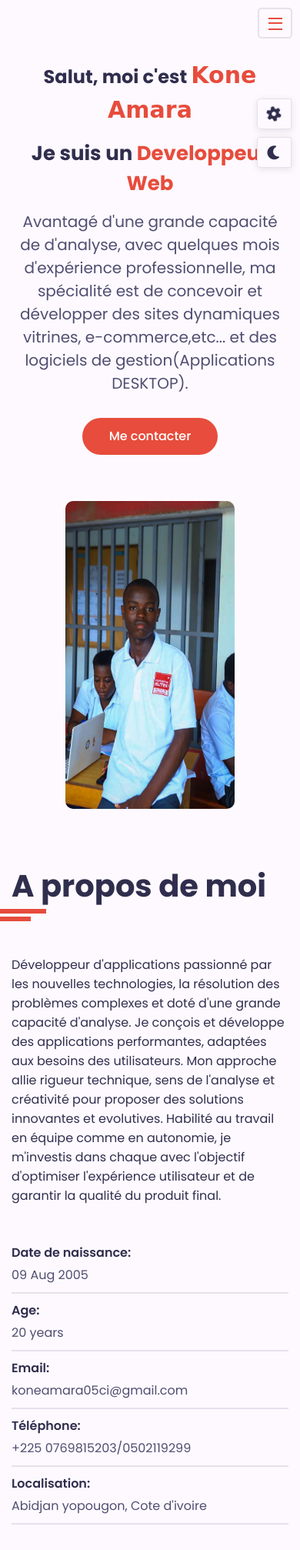
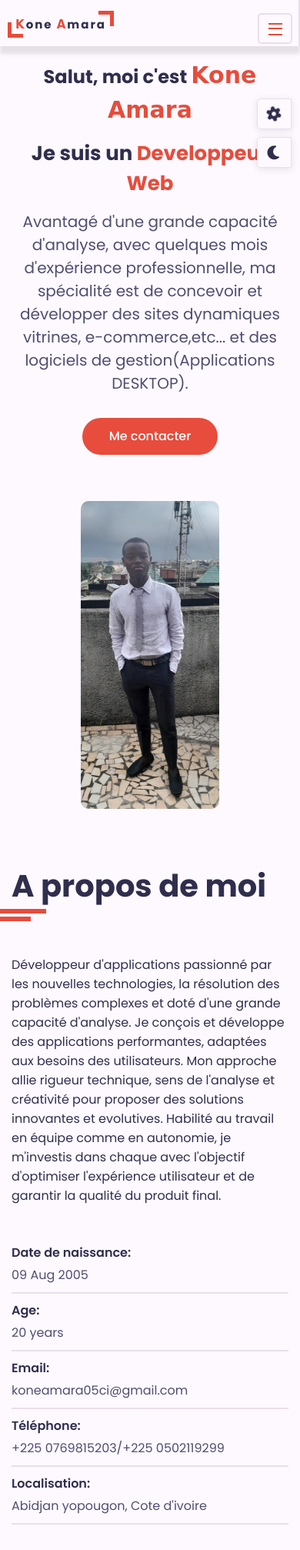
Before and after one commit to kone-amara/kone-amara.github.io, a PHP site: page / in a window 390 px wide. Shown: the top 2014 px of the page at 77% size. Run offline with PHP 8.4, Linux system fonts and the light colour scheme; some libraries are stand-ins or nearby versions; some web fonts are replaced.

Commit message:
Deploiement de mon portefeuille

```diff
--- a/css/style.css
+++ b/css/style.css
@@ -26,6 +26,7 @@ body{
       outline: none;
       text-decoration: none;
       box-sizing: border-box;
+      transition: 0.3s ease;
 }
 ::before,::after{
       box-sizing: border-box;
@@ -167,7 +168,7 @@ ul{
       cursor: pointer;
       position: fixed;
       right: 10px;
-      top: 10px;
+      top: 7%;
       border-radius: 5px;
       background: var(--bg-black-100);
       display: none;
@@ -216,6 +217,7 @@ ul{
 }
 .aside .nav li a.active{
       color: var(--skin-color);
+      border-bottom: 2px solid var(--skin-color);
 }
 .aside .nav li a i{
       margin-right: 15px;
@@ -676,9 +678,45 @@ h3.my-profession{
 }
 /* Responsive */
 @media (max-width: 1199px) {
-      .aside{
-            left: -270px;
+       .aside{
+            width: 100%;
+            left: 0;
+            display: flex;
+            height: auto;
+            box-shadow: 0 10px 5px rgba(18, 13, 13, 0.1);
       }
+      .aside .logo{
+            top: 5px;
+            left: 10px;
+      }
+      .aside .logo a{
+            padding: 7px 10px;
+            font-size: 15px;
+            letter-spacing: 2px;
+      }
+      .aside .nav{
+            display: flex;
+            justify-content: space-between;
+            position: absolute;
+            top: 20%;
+            margin-top: 5px;
+            right: 1%;
+      }
+      .aside .nav li{
+            margin-bottom: auto;
+      }
+      .aside .nav li a{
+            font-size: 11px;
+            padding: 5px;
+            margin: 5px;
+      }
+      .aside .nav li a.active{
+            color: var(--skin-color);
+      }
+      .aside .nav li a i{
+            margin-right: 5px;
+      }
+
       .main-contaner{
             padding-left: 0;
       }
@@ -693,15 +731,23 @@ h3.my-profession{
       }
 }
 @media (max-width: 991px) {
-      .aside .nav-toggler{
+      /* .aside .nav-toggler{
             display: flex;
-      }
-      .aside.active{
+      } */
+      /* .aside.active{
             left: 0;
             box-shadow: 0 0 20px rgba(48, 46, 77, 0.15);
       }
       .aside.active .nav{
             margin-top: 100px;
+      } */
+      .aside{
+            position: fixed;
+      }
+      .aside .nav li a{
+            font-size: 11px;
+            padding: 0px;
+            margin: 6px;
       }
       .home .home-img{
             display: flex;
@@ -747,19 +793,34 @@ h3.my-profession{
 @media (max-width: 575px) {
       .aside .nav-toggler{
             display: flex;
+            top: 2%;
+      }
+      .aside .nav{
+            display: none;
       }
       .aside.active{
             left: 0;
+            height: 100%;
+            width: 35%;
             box-shadow: 0 0 20px rgba(48, 46, 77, 0.15);
       }
       .aside.active .nav{
-            margin-top: 100px;
+            position: absolute;
+            margin-top: 10%;
+            display: block;
+            left: 0;
+            width: 100%;
+            height: 100%;
       }
       .aside .nav li{
             margin-bottom: 10px;
       }
+      .aside.active .nav li a{
+            font-size: 15px;
+            padding: 15px;
+      }
       .aside .nav li a{
-            font-size: 14px;
+            font-size: 15px;
             padding: 5px 10px;
       }
       .main-container{
--- a/index.html
+++ b/index.html
@@ -1,5 +1,5 @@
 <!DOCTYPE html>
-<html lang="en">
+<html lang="fr">
   <head>
     <meta charset="UTF-8" />
     <meta name="viewport" content="width=device-width, initial-scale=1.0" />
@@ -65,12 +65,12 @@
                   Je suis un <span class="typing">Developpeur Web</span>
                 </h3>
                 <p>
-                Avantagé d'une grande capacité de d'analyse, avec quelques mois d'expérience professionnelle, ma spécialité est de concevoir et développer des sites dynamiques vitrines, e-commerce,etc... et des logiciels de gestion(Applications DESKTOP).
+                Avantagé d'une grande capacité d'analyse, avec quelques mois d'expérience professionnelle, ma spécialité est de concevoir et développer des sites dynamiques vitrines, e-commerce,etc... et des logiciels de gestion(Applications DESKTOP).
                 </p>
                 <a href="#contact" class="btn hire-me">Me contacter</a>
               </div>
               <div class="home-img padd-15">
-                <img src="images/AMOSKY.jpg" alt="Aucune image trouvée" />
+                <img src="images/KoneAmara1.jpg" alt="Aucune image trouvée" />
               </div>
             </div>
           </div>
@@ -111,7 +111,7 @@
                         <p>Email: <span>koneamara05ci@gmail.com</span></p>
                       </div>
                       <div class="info-item padd-15">
-                        <p>Téléphone: <span>+225 0769815203/0502119299</span></p>
+                        <p>Téléphone: <span>+225 0769815203/+225 0502119299</span></p>
                       </div>
                       <div class="info-item padd-15">
                         <p>Localisation: <span>Abidjan yopougon, Cote d'ivoire</span></p>
--- a/js/script.js
+++ b/js/script.js
@@ -34,6 +34,9 @@ navTogglerBtn.addEventListener("click", function () {
 // toggle class active when scrolling
 AllSections = document.querySelectorAll(".section");
 window.addEventListener("scroll", () => {
+      if(aside.classList.contains("active")){
+            aside.classList.remove("active");
+      }
       let scrollY = window.pageYOffset;
       AllSections.forEach(sec => {
             const sectionTop = sec.offsetTop;
@@ -62,3 +65,10 @@ const calculateAge = () => {
       return age;
 };
 age.textContent = `${calculateAge()} years`;
+
+window.onclick = function (event) {
+      const navToggler = document.querySelector('.nav-toggler');
+      if (event.target === nav) {
+            navToggler.classList.toggle('active');
+      }
+};
```
Also changed, not shown: images/KoneAmara1.jpg (added), 1 other file.
